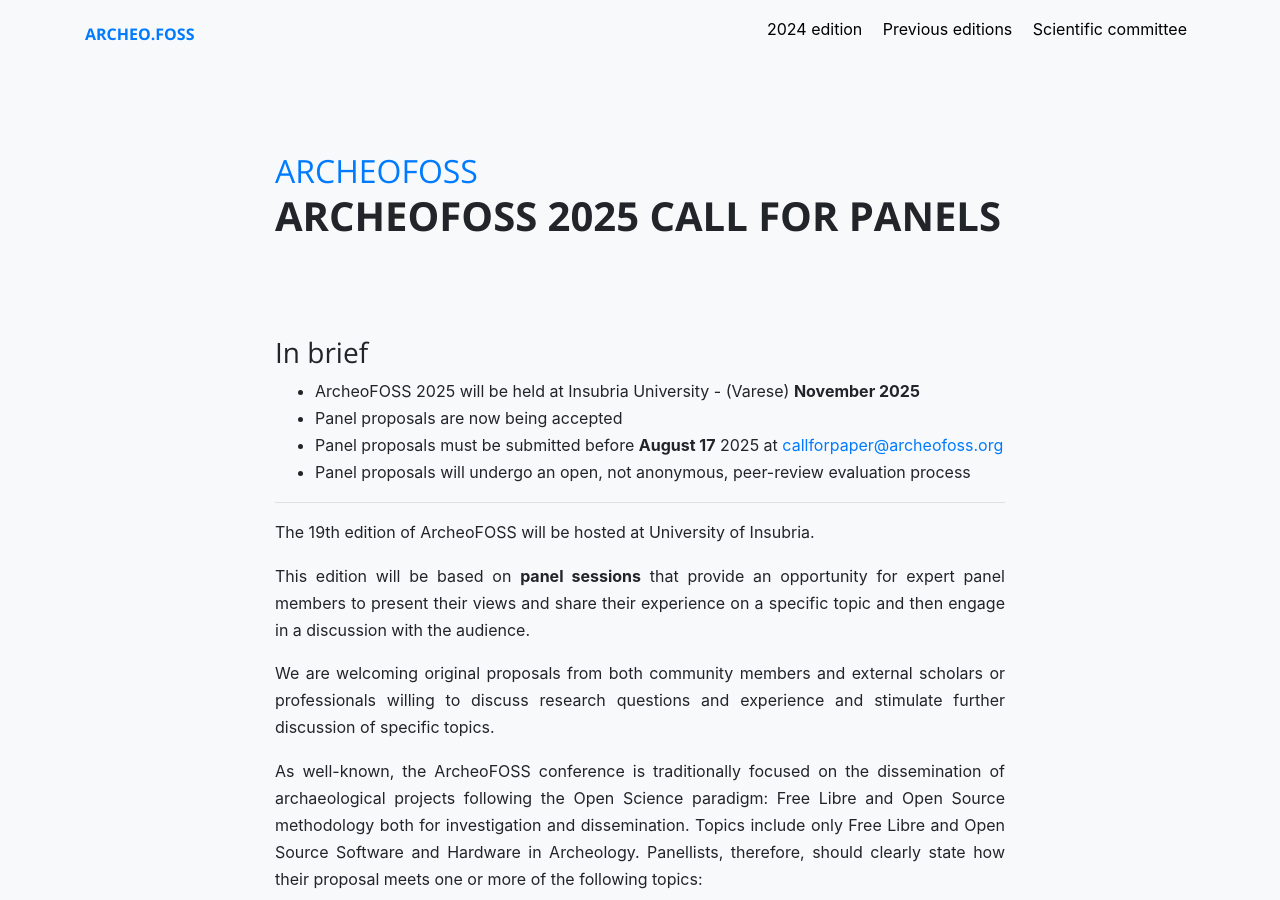
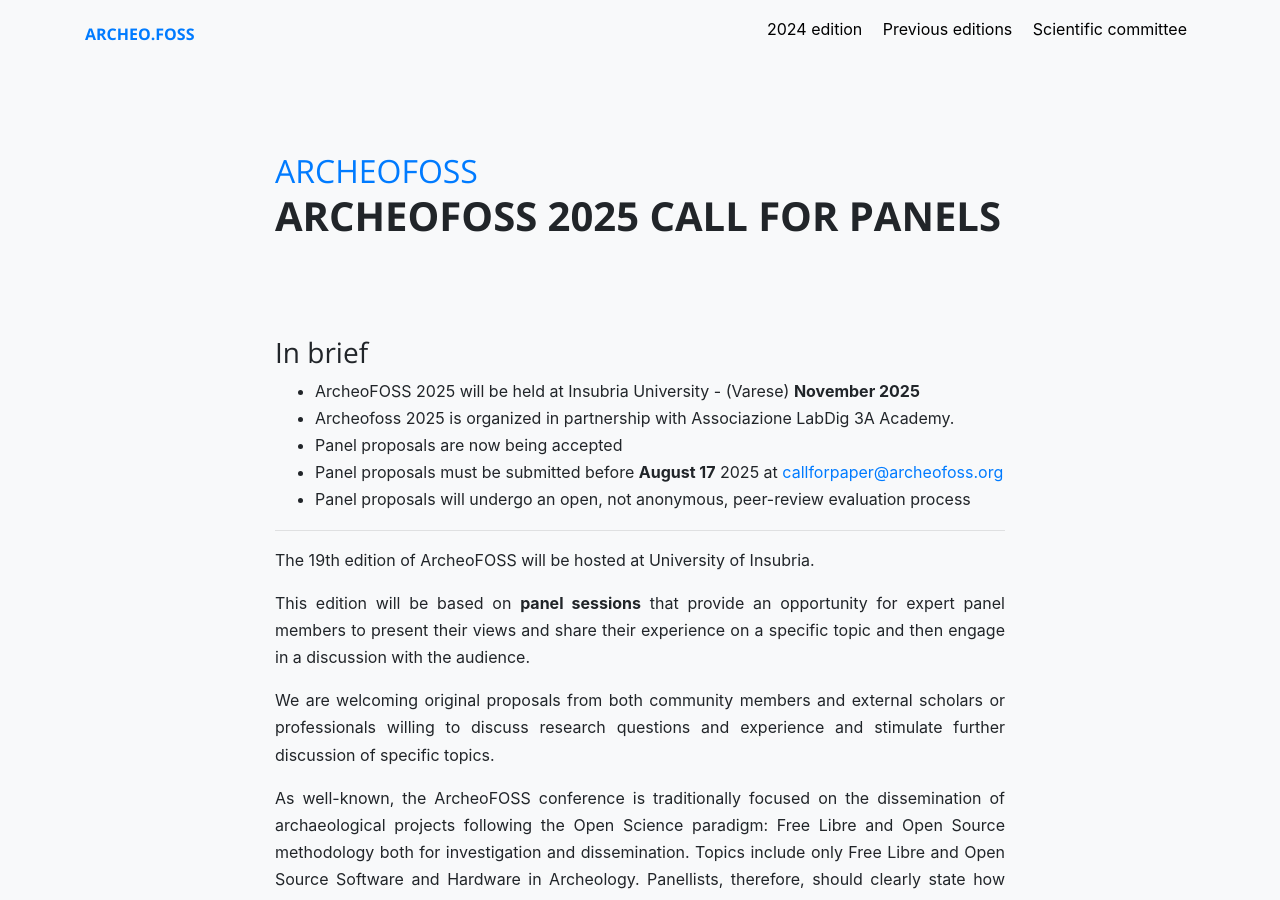
Before and after one commit to archeofoss/archeofoss, a Jekyll site: the page built from 2025/call-for-panels.md, in a window 1280 px wide and 900 px high. Built offline with Jekyll 4.4.1, drawn with Linux system fonts in a browser that asks for light colours; nearby versions of some CDN libraries.

Commit message:
Labdig added

```diff
--- a/2025/call-for-panels.md
+++ b/2025/call-for-panels.md
@@ -9,6 +9,7 @@ layout: article-slim
 ### In brief
 
 - ArcheoFOSS 2025 will be held at Insubria University - (Varese) **November 2025**
+- Archeofoss 2025 is organized in partnership with Associazione LabDig 3A Academy.
 - Panel proposals are now being accepted
 - Panel proposals must be submitted before **August 17** 2025 at [callforpaper@archeofoss.org](mailto:callforpaper@archeofoss.org)
 - Panel proposals will undergo an open, not anonymous, peer-review evaluation process
```
